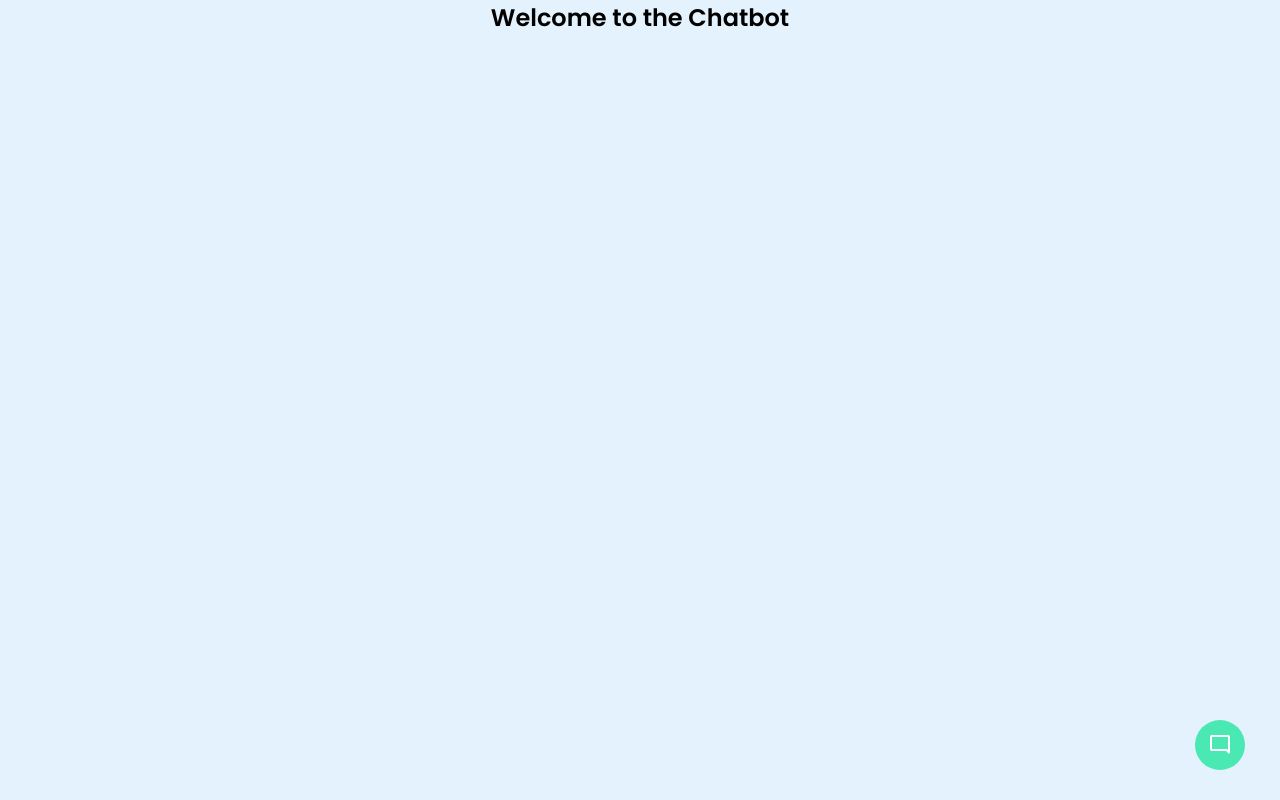
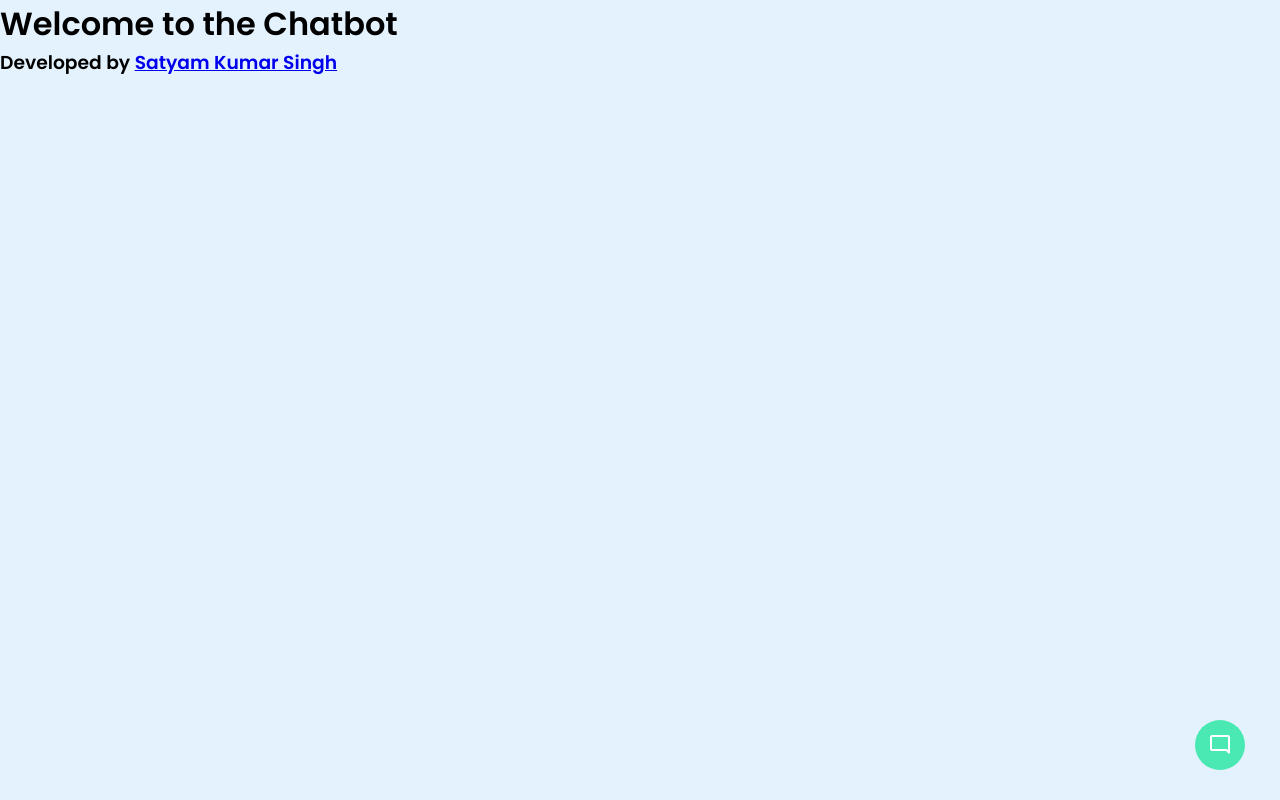
Before and after one commit to SatyamS6singh/SatyamS6singh.github.io, a plain HTML site: page index.html in a window 1280 px wide. Drawn offline with nearby package versions, Linux system fonts and the light colour scheme.

Commit message:
Update index.html

```diff
--- a/index.html
+++ b/index.html
@@ -12,7 +12,10 @@
     <script src="script.js" defer></script>
   </head>
   <body>
-    <h2><center>Welcome to the Chatbot</center></h2>
+     <header>
+    <h1>Welcome to the Chatbot</h1>
+    <h3>Developed by <a href="https://github.com/satyams6singh" target="_blank">Satyam Kumar Singh</a></h3>
+  </header>
     <button class="chatbot-toggler">
       <span class="material-symbols-rounded">mode_comment</span>
       <span class="material-symbols-outlined">close</span>
```
